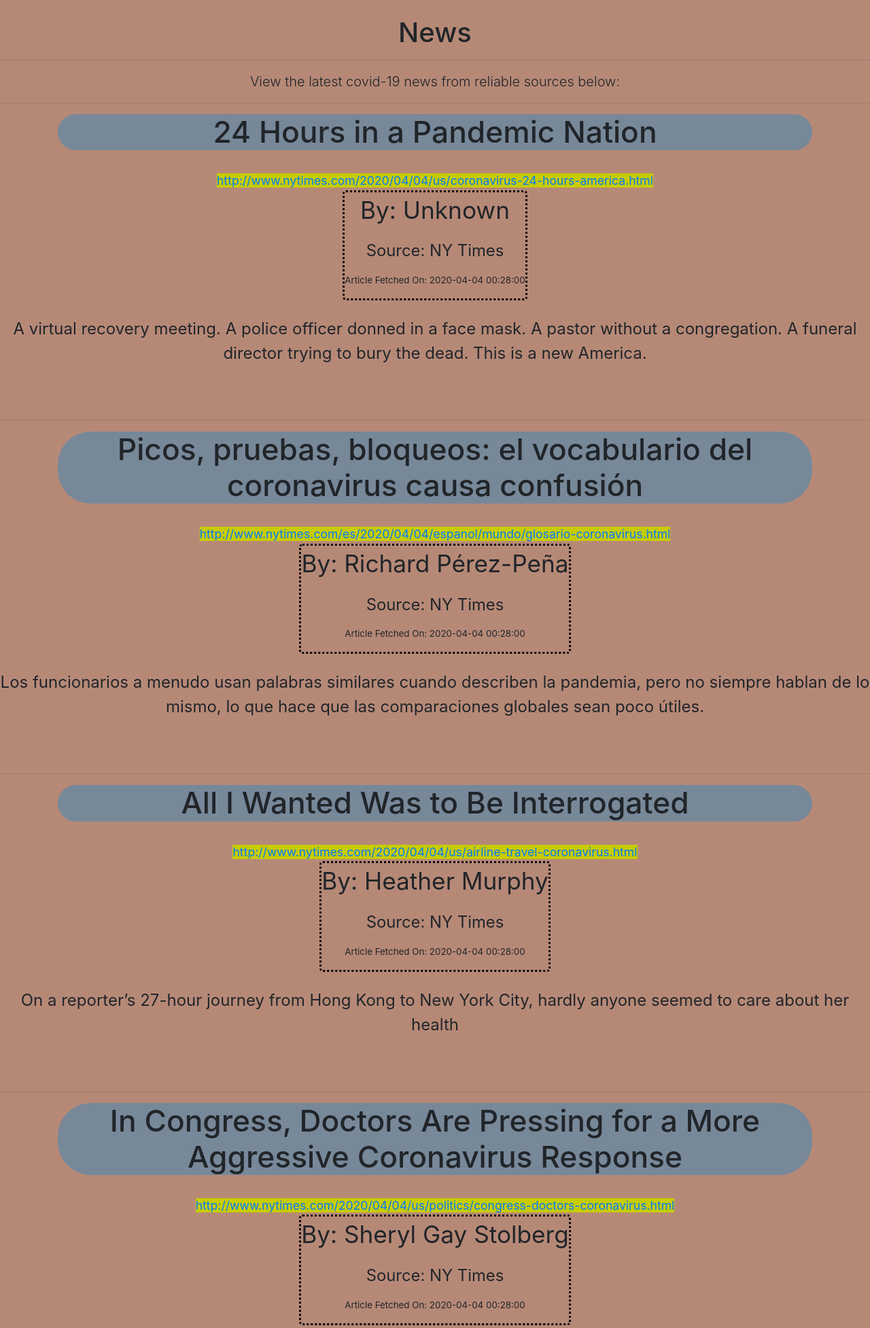
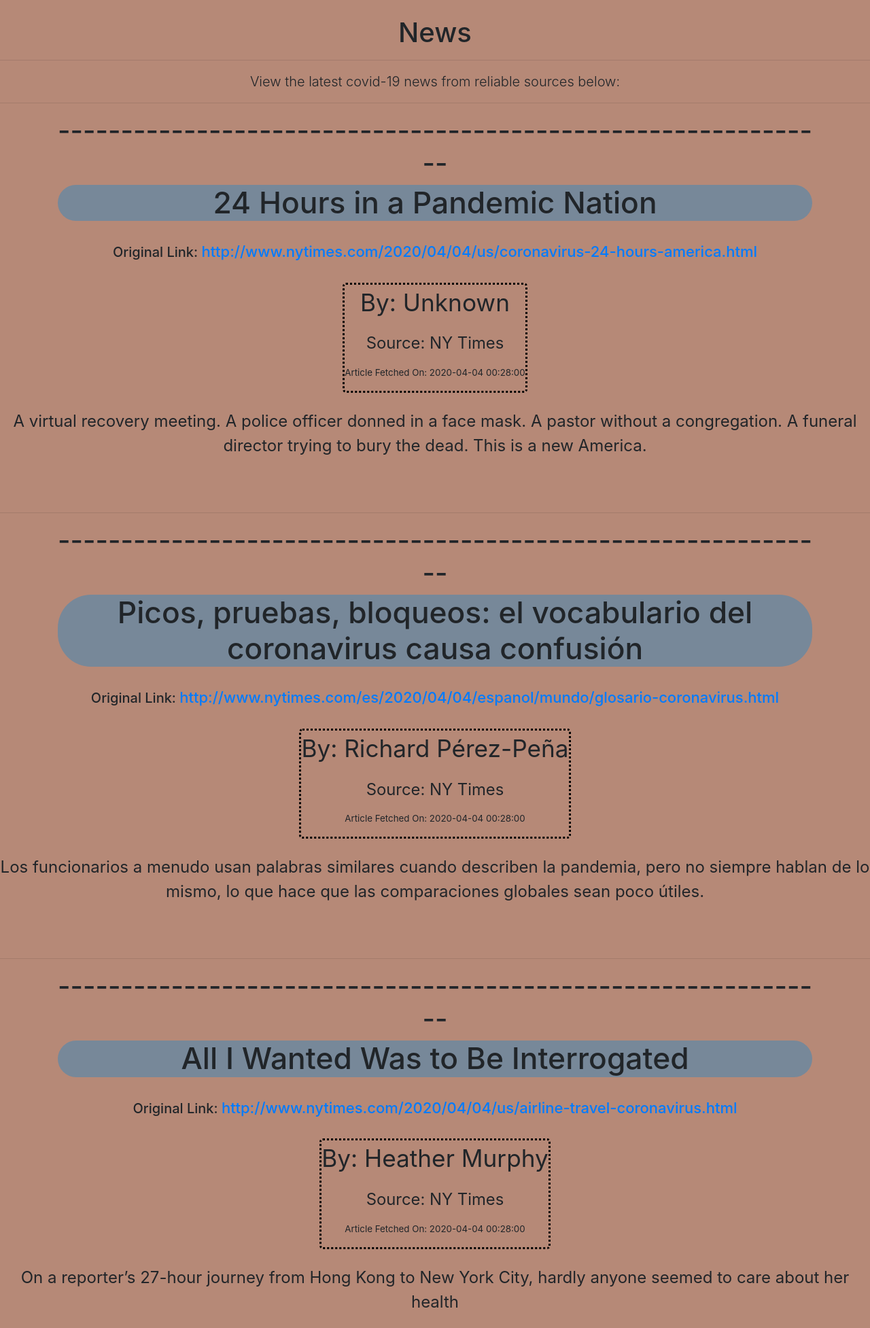
Before and after one commit to pab15/Covid-Tor, a Flask app: page /news in a window 1280 px wide. Shown: the part 56-2010 px from the top of the page at 68% size. Run offline with Flask 2, Linux system fonts and the light colour scheme; data comes from the database, SQL or seed files in the repository; some libraries are stand-ins or nearby versions.

Commit message:
cleaned up link

```diff
--- a/app/static/css/standard.css
+++ b/app/static/css/standard.css
@@ -4,6 +4,7 @@ body{
     background-color: rgb(182, 137, 119);
     text-align: center;
 }
+
 .split {
     height: 100%;
     width: 50%;
@@ -60,7 +61,6 @@ body{
 
  #web_link{
      font-size:1.1em;
-     background-color: rgb(199, 203, 0);
  }
 
  #author{
--- a/app/templates/news.html
+++ b/app/templates/news.html
@@ -25,11 +25,14 @@
 {% for article in article_list %}
     <hr>
     <div class="container">
-        <center> <h2 id = "title">{{article.title}}</h2> </center>
+        <center>
+            <h1 id = > --------------------------------------------------------------</h1>
+            <h2 id = "title">{{article.title}}</h2>
+        </center>
     </div>
         <br/>
         <center>
-            <a href="{{article.url}}" id = "web_link">{{article.url}}</a>
+            <h5> Original Link: <a href="{{article.url}}" id = "web_link">{{article.url}}</a> </h4>
             <br/>
             <center>
                 <div class = "info">
```
